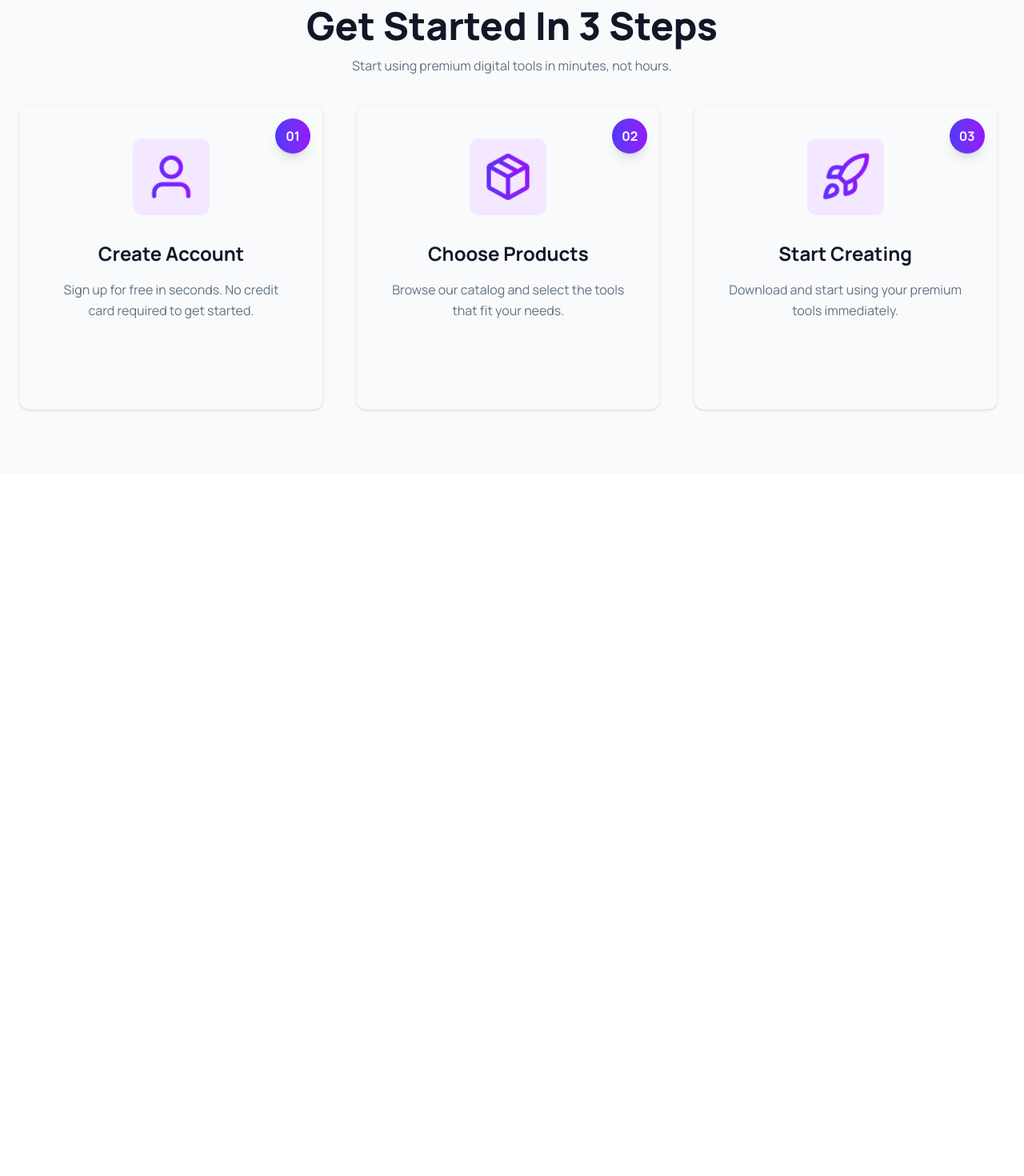
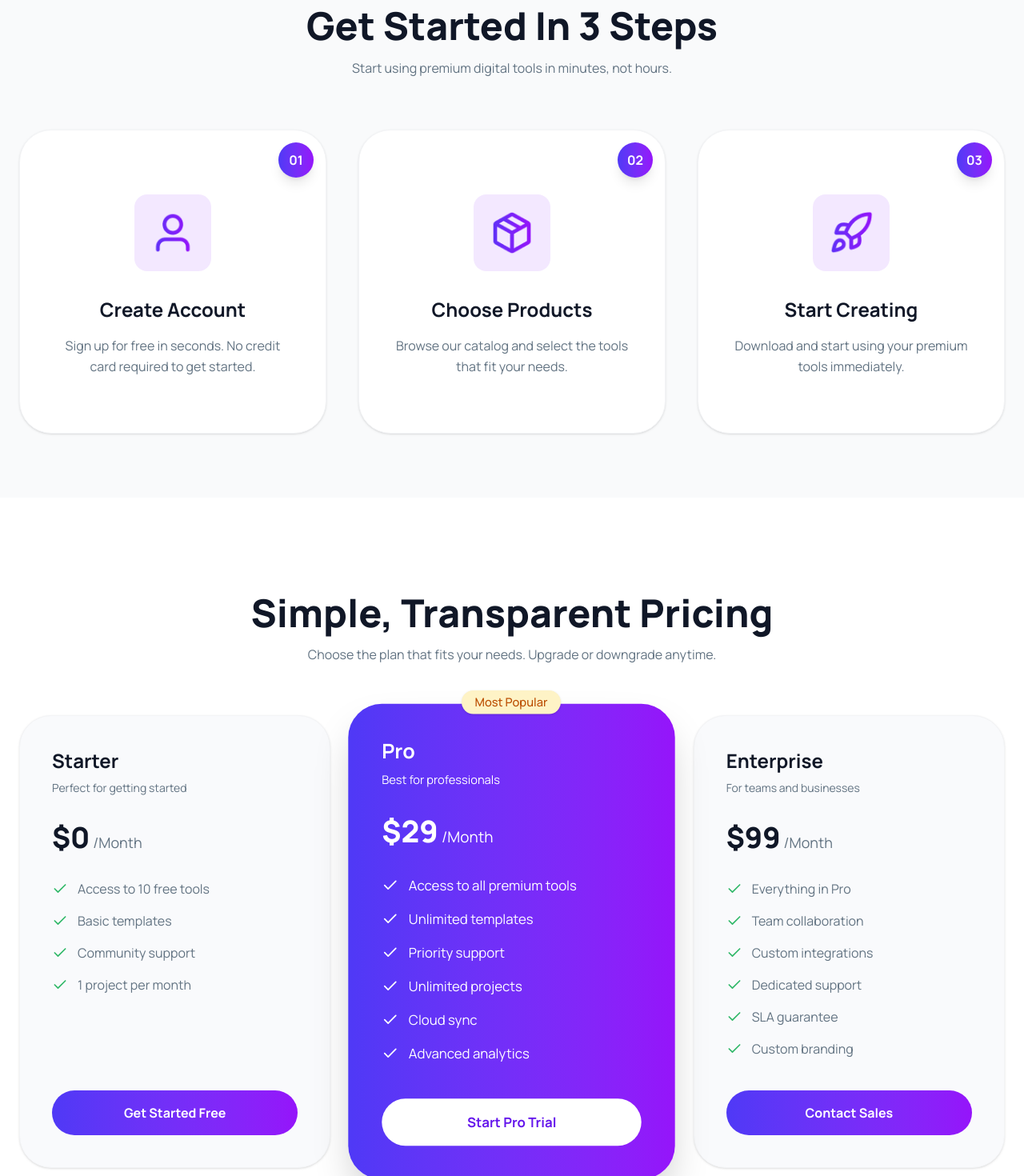
Before and after one commit to MriFardin-s/Ri-DigiApp, a React (Vite) app: page / in a window 1280 px wide. Shown: the part 2820-4290 px from the top of the page at 80% size. Before the commit the page ends 3412 px from the top, so only its background shows below. Built offline with nearby package versions, Linux system fonts and the light colour scheme.

Commit message:
done pricing Card

```diff
--- a/src/App.jsx
+++ b/src/App.jsx
@@ -9,6 +9,7 @@ import StatsSection from './components/StatsSection'
 import { useState } from 'react'
 import PosterSection from './components/PosterSection/PosterSection'
 import GetStarted from './components/GetStarted'
+import Pricing from './components/Pricing'
 
 
 const getProducts = async () => {
@@ -47,6 +48,7 @@ function App() {
       {activeTab === "Cart" ?<CartSection carts ={carts} handleRemove={handleRemove} setCarts={setCarts} /> : null }
       <GetStarted/>
       {/* <PosterSection/> */}
+      <Pricing/>
     </>
   )
 }
--- a/src/components/GetStarted.jsx
+++ b/src/components/GetStarted.jsx
@@ -1,59 +1,57 @@
 import React from 'react';
+
 const steps = [
     {
         id: "01",
         title: "Create Account",
         description: "Sign up for free in seconds. No credit card required to get started.",
-        icon: "/public/user.png",
+        icon: "/user.png",
     },
     {
         id: "02",
         title: "Choose Products",
         description: "Browse our catalog and select the tools that fit your needs.",
-        icon: "/public/package.png",
+        icon: "/package.png",
     },
     {
         id: "03",
         title: "Start Creating",
         description: "Download and start using your premium tools immediately.",
-        icon: "/public/rocket.png",
+        icon: "/rocket.png",
     }
 ];
+
 const GetStarted = () => {
+    return (
+        <section className="py-20 bg-gray-50">
 
+            <div className="container mx-auto px-6 text-center">
 
-
-    return (
-        <section className=" py-20 bg-gray-50">
-            <div className="container mx-auto md:px-6  px-28 text-center">
-
-                <h2 className="text-5xl font-extrabold text-[#101727] mb-4">
+                <h2 className="text-3xl md:text-5xl font-extrabold text-[#101727] mb-4">
                     Get Started In 3 Steps
                 </h2>
-                <p className="text-[#627382] leading-5 mb-10 max-w-2xl mx-auto">
+                <p className="text-[#627382] leading-relaxed mb-16 max-w-2xl mx-auto">
                     Start using premium digital tools in minutes, not hours.
                 </p>
 
 
-                <div className="grid grid-cols-1 md:grid-cols-3 gap-8">
+                <div className="grid grid-cols-1 md:grid-cols-3 gap-10 ">
                     {steps.map(step => (
 
-                        <div key={step.id} className="relative group w-95 h-95">
+                        <div key={step.id} className="relative group w-full h-full ">
 
-
-                            <div className="absolute top-4 right-4 w-11 h-11 bg-gradient-to-r from-[#4F39F6] to-[#9514FA] text-white rounded-full flex items-center justify-center font-bold text-base z-1 shadow-lg  ">
+                            <div className="absolute top-4 right-4 w-11 h-11 bg-gradient-to-r from-[#4F39F6] to-[#9514FA] text-white rounded-full flex items-center  justify-center font-bold text-base z-10 shadow-lg">
                                 {step.id}
                             </div>
 
+                            <div className="bg-white border border-gray-100 rounded-[2.5rem] p-10 pt-20 shadow-sm hover:shadow-2xl transition-all duration-500 flex flex-col items-center min-h-95  h-full">
 
-                            <div className="bg-[#F9FAFC] border border-gray-100 rounded-xl p-10 shadow-sm hover:shadow-2xl transition-all duration-500 flex flex-col items-center h-full">
-
-
-                                <div className="w-24 h-24 bg-[#F3E8FF] rounded-xl flex items-center justify-center text-5xl mb-8  transition-transform duration-300">
-
-                                    <img className='w-16 h-16 object-contain object-bottom' src={step.icon} alt="" />
-
-
+                                <div className="w-24 h-24 bg-[#F3E8FF] rounded-2xl flex items-center justify-center mb-8 transition-transform duration-300 group-hover:scale-110">
+                                    <img
+                                        className='w-14 h-14 object-contain'
+                                        src={step.icon}
+                                        alt={step.title}
+                                    />
                                 </div>
 
                                 <h3 className="text-2xl font-bold text-[#101727] mb-4 text-center">
--- /dev/null
+++ b/src/components/Pricing.jsx
@@ -0,0 +1,74 @@
+import React from 'react';
+
+import PricingData from './PricingData';
+
+const Pricing = () => {
+    const plans = [
+        {
+            name: "Starter",
+            tagline: "Perfect for getting started",
+            price: "0",
+            features: [
+                "Access to 10 free tools",
+                "Basic templates",
+                "Community support",
+                "1 project per month"
+            ],
+            buttonText: "Get Started Free",
+            isPopular: false
+        },
+        {
+            name: "Pro",
+            tagline: "Best for professionals",
+            price: "29",
+            features: [
+                "Access to all premium tools",
+                "Unlimited templates",
+                "Priority support",
+                "Unlimited projects",
+                "Cloud sync",
+                "Advanced analytics"
+            ],
+            buttonText: "Start Pro Trial",
+            isPopular: true
+        },
+        {
+            name: "Enterprise",
+            tagline: "For teams and businesses",
+            price: "99",
+            features: [
+                "Everything in Pro",
+                "Team collaboration",
+                "Custom integrations",
+                "Dedicated support",
+                "SLA guarantee",
+                "Custom branding"
+            ],
+            buttonText: "Contact Sales",
+            isPopular: false
+        }
+    ];
+
+    return (
+        <section className="py-30 bg-white">
+            <div className="container mx-auto px-6 text-center">
+
+                <h2 className="text-4xl md:text-5xl font-extrabold text-[#101727] mb-4">
+                    Simple, Transparent Pricing
+                </h2>
+                <p className="text-[#627382] mb-16 max-w-2xl mx-auto">
+                    Choose the plan that fits your needs. Upgrade or downgrade anytime.
+                </p>
+
+
+                <div className="grid grid-cols-1 md:grid-cols-3 gap-8 items-center">
+                    {plans.map((plan, index) => (
+                        <PricingData key={index}  plan = {plan} index ={index}/>
+                    ))}
+                </div>
+            </div>
+        </section>
+    );
+};
+
+export default Pricing;
--- /dev/null
+++ b/src/components/PricingData.jsx
@@ -0,0 +1,52 @@
+import React from 'react';
+
+import PricingFeature from './PricingFeature';
+const PricingData = ({ plan }) => {
+    return (
+        <div
+
+            className={`relative rounded-[2.5rem] p-10 transition-all duration-500 h-full flex flex-col ${plan.isPopular
+                    ? "bg-gradient-to-r from-[#4F39F6] to-[#9514FA] text-white shadow-2xl scale-105 z-10"
+                    : "bg-[#F9FAFC] text-[#101727] border border-gray-100 shadow-sm hover:shadow-xl"
+                }`}
+        >
+
+            {plan.isPopular ?  (
+                <div className="absolute -top-4  right-34 bg-[#FEF3C6] text-[#BB4D00] px-4 py-1 rounded-full text-sm font-medium shadow-sm">
+                    Most Popular
+                </div>
+            ) : null}
+
+
+            <div className="text-left mb-8">
+                <h3 className="text-2xl font-bold mb-2">{plan.name}</h3>
+                <p className={`text-sm ${plan.isPopular ? "text-[#FFFFFF]" : "text-[#627382]"}`}>
+                    {plan.tagline}
+                </p>
+            </div>
+
+
+            <div className="text-left mb-8 flex items-baseline">
+                <span className="text-4xl font-extrabold">${plan.price}</span>
+                <span className={`ml-1 text-lg ${plan.isPopular ? "text-[#FFFFFF]" : "text-[#627382]"}`}>/Month</span>
+            </div>
+
+
+            <ul className="space-y-4 mb-10 flex-1">
+                {plan.features.map((feature, idx) => (
+                    <PricingFeature key={idx} plan={plan} feature={feature} />
+                ))}
+            </ul>
+
+
+            <button className={`w-full py-4 rounded-full font-bold transition-all duration-300 ${plan.isPopular
+                    ? "bg-[#FFFFFF] text-[#6517ec] hover:bg-gray-100"
+                    : "bg-gradient-to-r from-[#4F39F6] to-[#9514FA] text-white hover:bg-[#6D28D9]"
+                }`}>
+                {plan.buttonText}
+            </button>
+        </div>
+    );
+};
+
+export default PricingData;
--- /dev/null
+++ b/src/components/PricingFeature.jsx
@@ -0,0 +1,12 @@
+import React from 'react';
+import { Check } from 'lucide-react';
+const PricingFeature = ({ feature, plan }) => {
+    return (
+        <li className="flex items-start text-left gap-3">
+            <Check className={`w-5 h-5 mt-0.5 ${plan.isPopular ? "text-[#FFFFFF]" : "text-[#30B868]"}`} />
+            <span className={plan.isPopular ? "text-[#FFFFFF]" : "text-[#627382]"}>{feature}</span>
+        </li>
+    );
+};
+
+export default PricingFeature;
```
